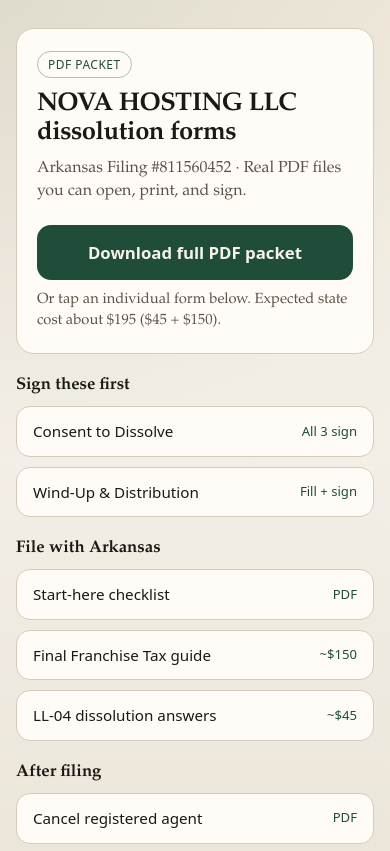
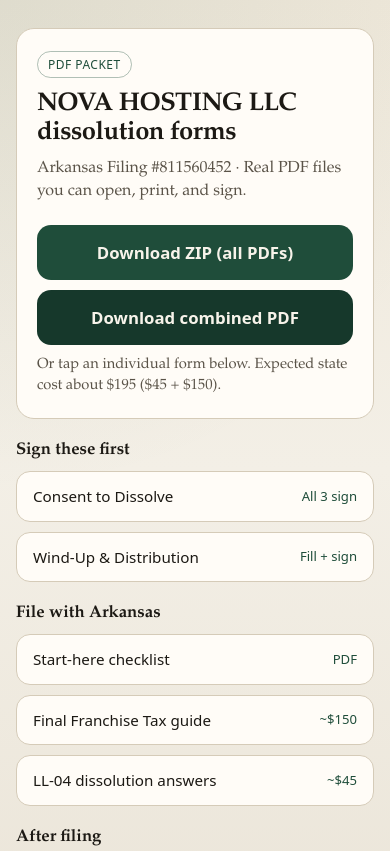
Before and after one commit to xComsicVapez/Vapez, a plain HTML site: page dissolution-docs/index.html in a window 390 px wide. Shown: the top 851 px of the page. Drawn offline with Linux system fonts and the light colour scheme.

Commit message:
Add ZIP download of dissolution PDFs for easier mobile transfer.
Co-authored-by: xComsicVapez <xComsicVapez@users.noreply.github.com>

```diff
--- a/dissolution-docs/index.html
+++ b/dissolution-docs/index.html
@@ -126,7 +126,8 @@
       <div class="pill">PDF packet</div>
       <h1>NOVA HOSTING LLC dissolution forms</h1>
       <p class="sub">Arkansas Filing #811560452 · Real PDF files you can open, print, and sign.</p>
-      <a class="big" href="./NOVA-HOSTING-LLC-Dissolution-Packet.pdf">Download full PDF packet</a>
+      <a class="big" href="./NOVA-HOSTING-LLC-Dissolution-PDFs.zip">Download ZIP (all PDFs)</a>
+      <a class="big" href="./NOVA-HOSTING-LLC-Dissolution-Packet.pdf" style="background:#16382b;margin-top:0">Download combined PDF</a>
       <p class="note">Or tap an individual form below. Expected state cost about $195 ($45 + $150).</p>
     </div>
 
```
Also changed, not shown: 1 other file.
